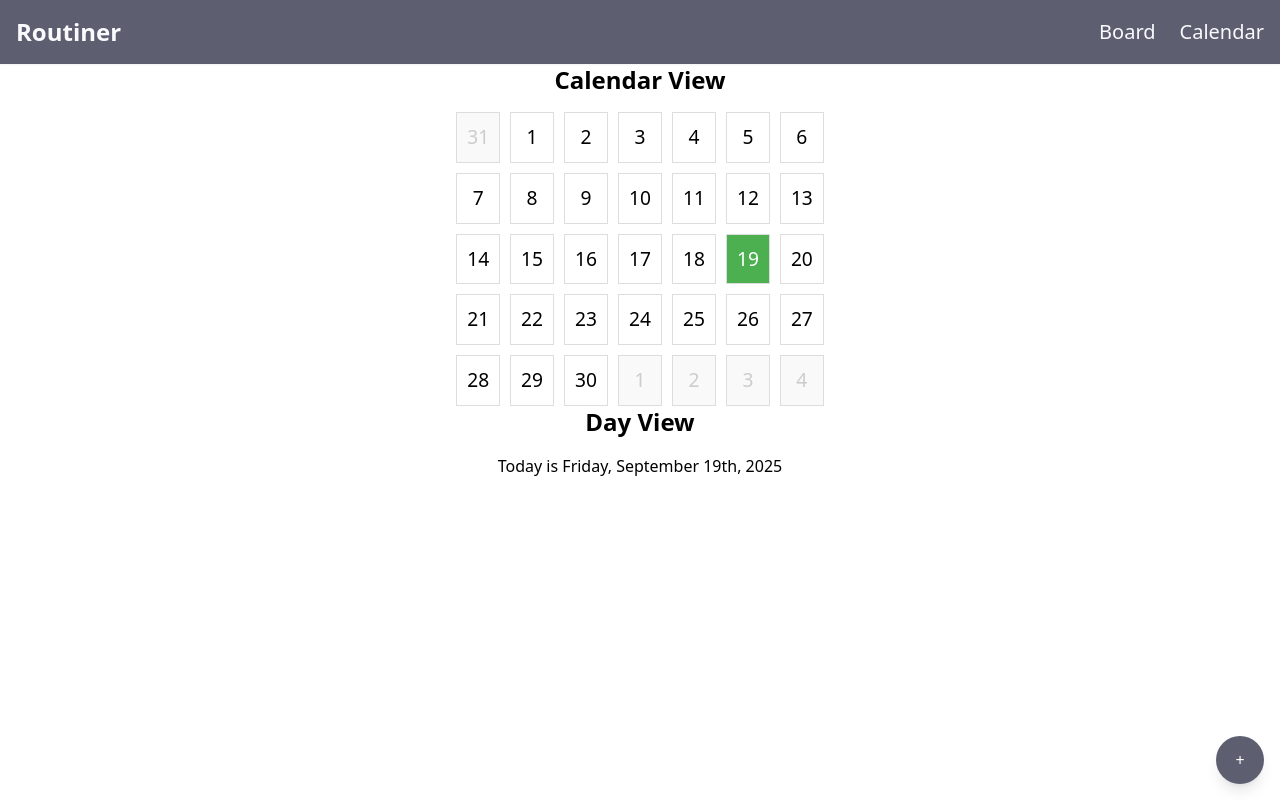
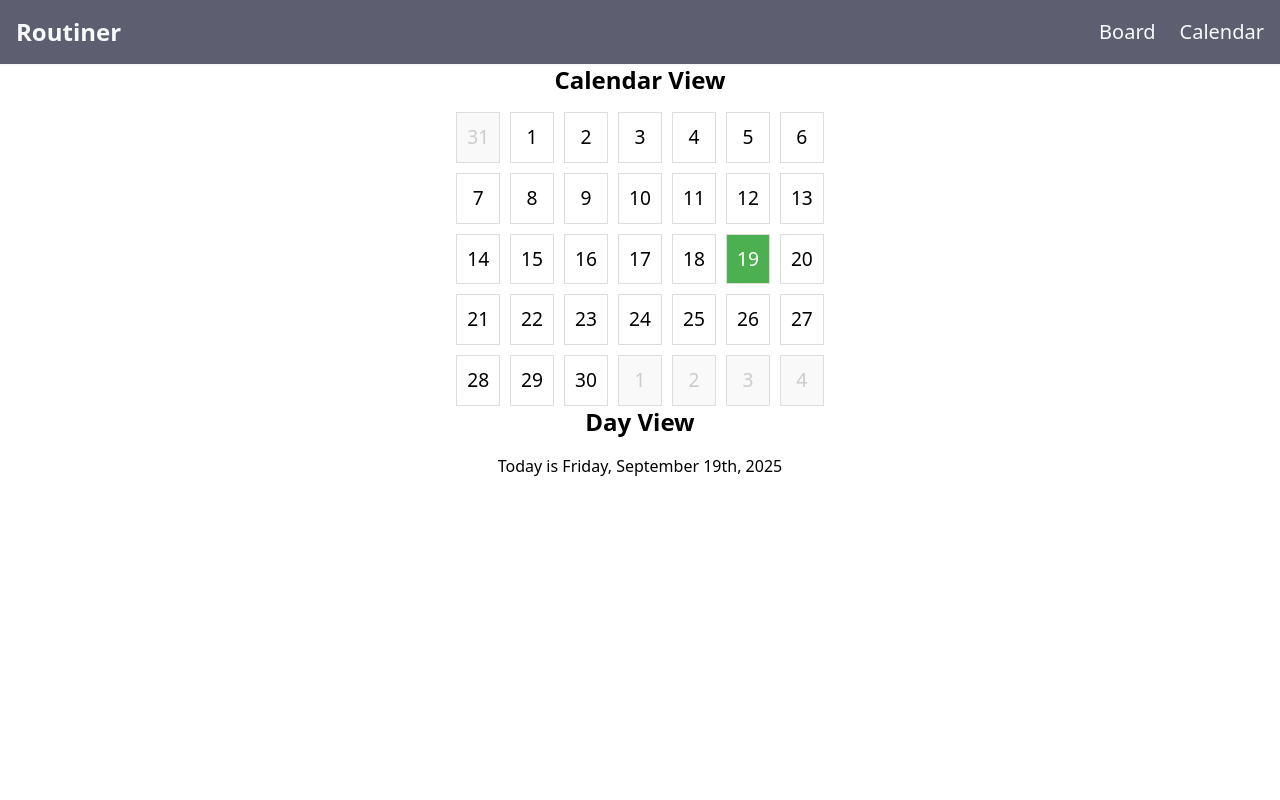
Before and after one commit to Mariphy/routiner, a Next.js app in the folder routiner/: page /calendar in a window 1280 px wide. Built offline with nearby package versions, Linux system fonts and the light colour scheme.

Commit message:
fix: userId fetch

```diff
--- a/routiner/src/app/calendar/page.tsx
+++ b/routiner/src/app/calendar/page.tsx
@@ -1,14 +1,14 @@
 "use client";
 
 import Calendar from "../components/Calendar";
-import AddButton from "../components/AddButton";
+
 
 export default function Home() {
     return (
       <main className="flex-grow flex flex-col sm:flex-row pt-12">
         <div className="flex-1 p-4">
           {<Calendar />}
-          <AddButton />
+
         </div>
       </main>
     );
--- a/routiner/src/app/lib/api.ts
+++ b/routiner/src/app/lib/api.ts
@@ -9,7 +9,7 @@ export async function fetchUserId() {
     }
 
     const data = await response.json();
-    return data.user.id;
+    return data.userId;
 }
 
 export async function addTask(userId: string, task: { title: string; day?: string; date?: string; startTime?: string; endTime?: string; checked: boolean }) {
```
